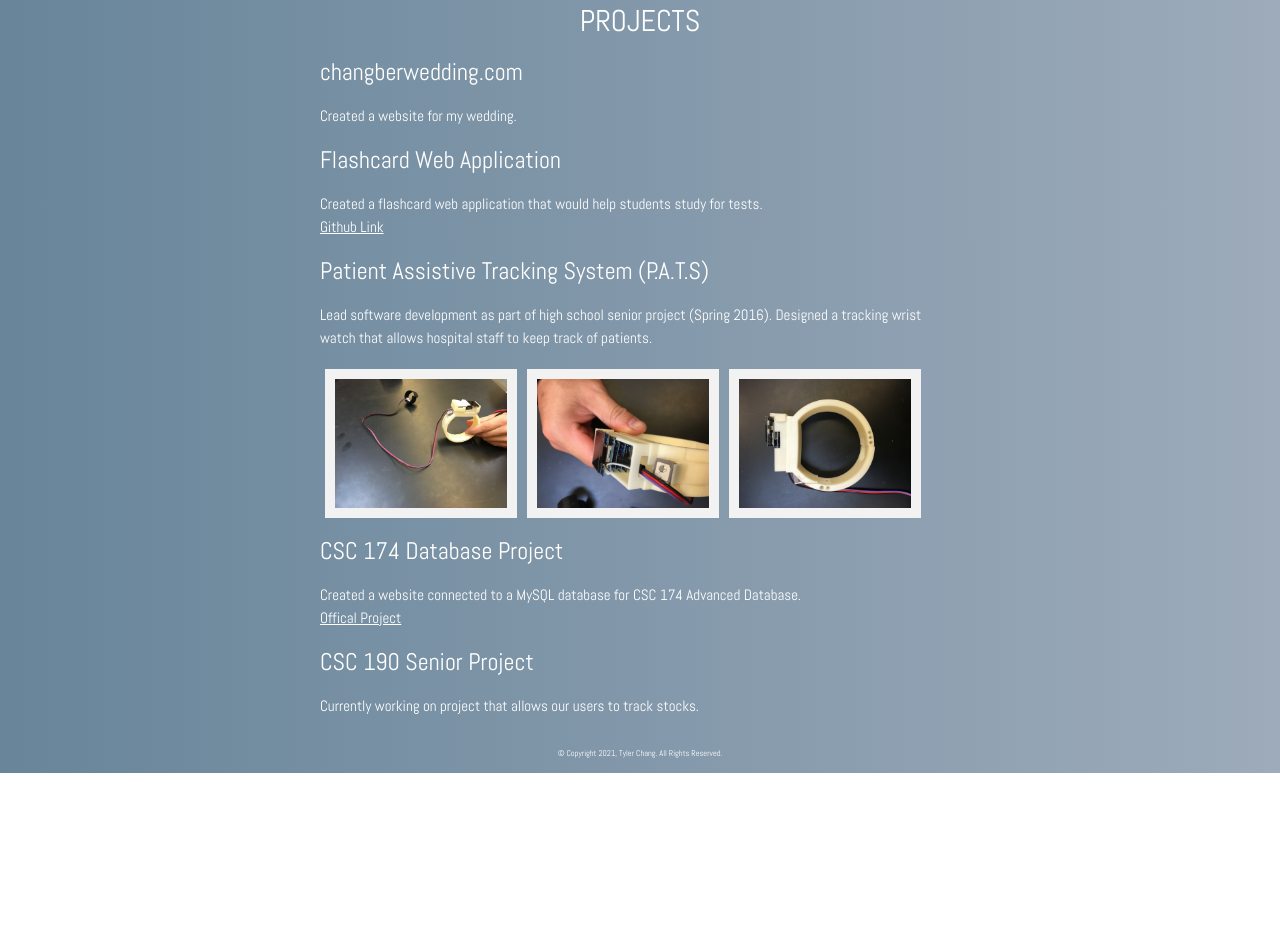
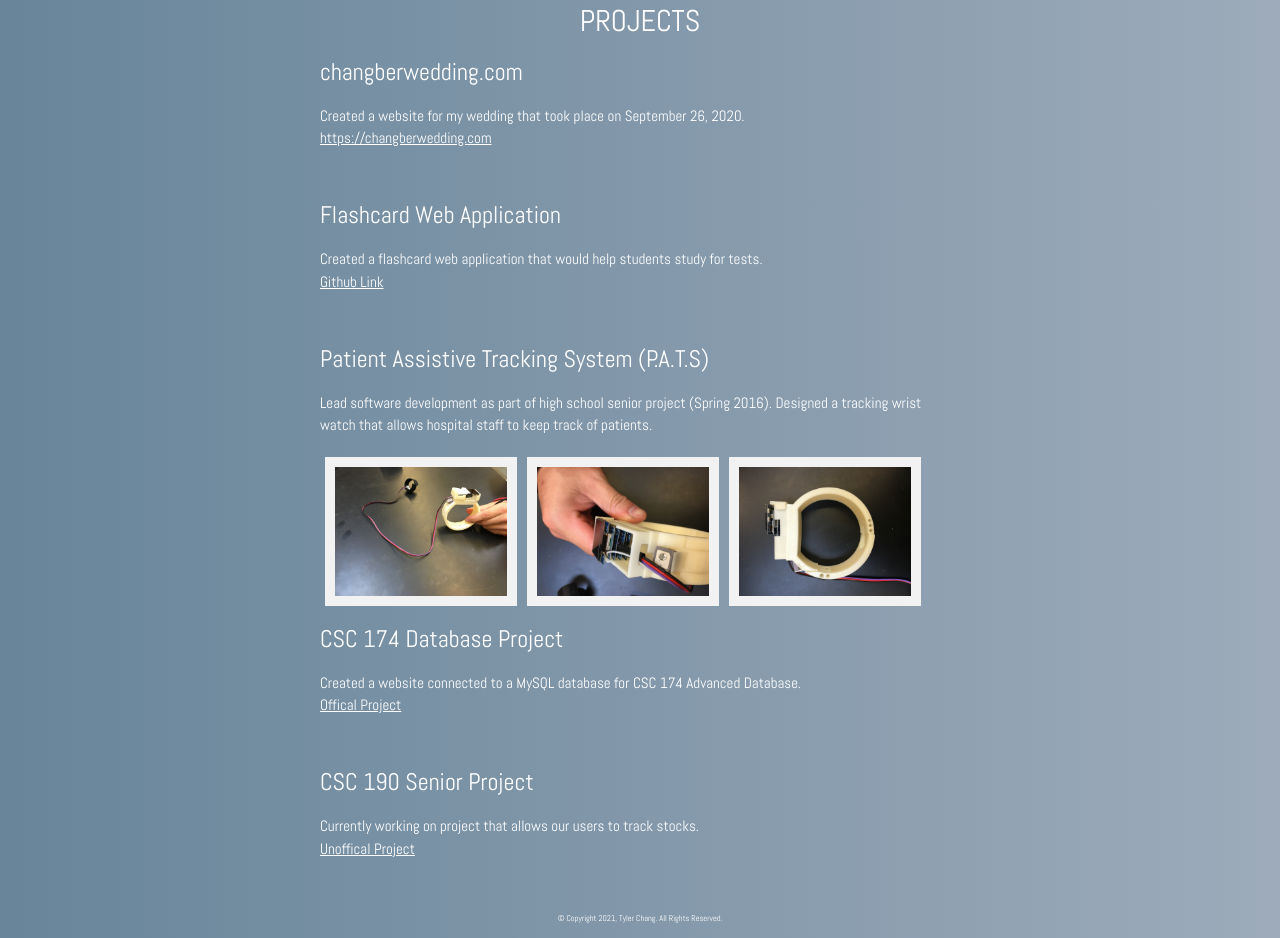
Before and after one commit to changty97/personalsite, a React (Create React App) app: page /#/projects in a window 1280 px wide. Shown: the part 560-1498 px from the top of the page. Before the commit the page ends 1333 px from the top, so only its background shows below. Built offline with nearby package versions, Linux system fonts and the light colour scheme.

Commit message:
Update project page

```diff
--- a/src/Project.js
+++ b/src/Project.js
@@ -7,13 +7,14 @@ class Project extends Component {
         <h2>PROJECTS</h2>
         <h3>changberwedding.com</h3>
             <p style={{textAlign:'left'}}>
-                Created a website for my wedding.
-            </p>
+                Created a website for my wedding that took place on September 26, 2020.<br></br>
+                <a href="https://changberwedding.com">https://changberwedding.com</a>
+            </p><br></br>
         <h3>Flashcard Web Application</h3>
             <p style={{textAlign:'left'}}>
                 Created a flashcard web application that would help students study for tests. <br></br>
                 <a href="https://github.com/changty97/Flashcard-App">Github Link</a>
-            </p>
+            </p><br></br>
         <h3>Patient Assistive Tracking System (P.A.T.S)</h3>
             <p style={{textAlign:'left'}}>
                 Lead software development as part of high school senior project (Spring 2016). Designed a tracking wrist watch that allows hospital staff to keep track of patients.
@@ -21,15 +22,17 @@ class Project extends Component {
             <img alt="PATS #1" src="/pats1.jpg" className="pats"></img>
             <img alt="PATS #2" src="/pats2.jpg" className="pats"></img>
             <img alt="PATS #3" src="/pats3.jpg" className="pats"></img>
+            <br></br>
         <h3>CSC 174 Database Project</h3>
             <p style={{textAlign:'left'}}>
                 Created a website connected to a MySQL database for CSC 174 Advanced Database. <br></br>
                 <a href="http://ec2-3-142-143-53.us-east-2.compute.amazonaws.com/#/login">Offical Project</a>
-            </p>
+            </p><br></br>
         <h3>CSC 190 Senior Project</h3>
             <p style={{textAlign:'left'}}>
-                Currently working on project that allows our users to track stocks.
-            </p>
+                Currently working on project that allows our users to track stocks.<br></br>
+                <a href="http://ec2-35-167-74-88.us-west-2.compute.amazonaws.com/">Unoffical Project</a>
+            </p><br></br>
       </div>
     );
   }
```
